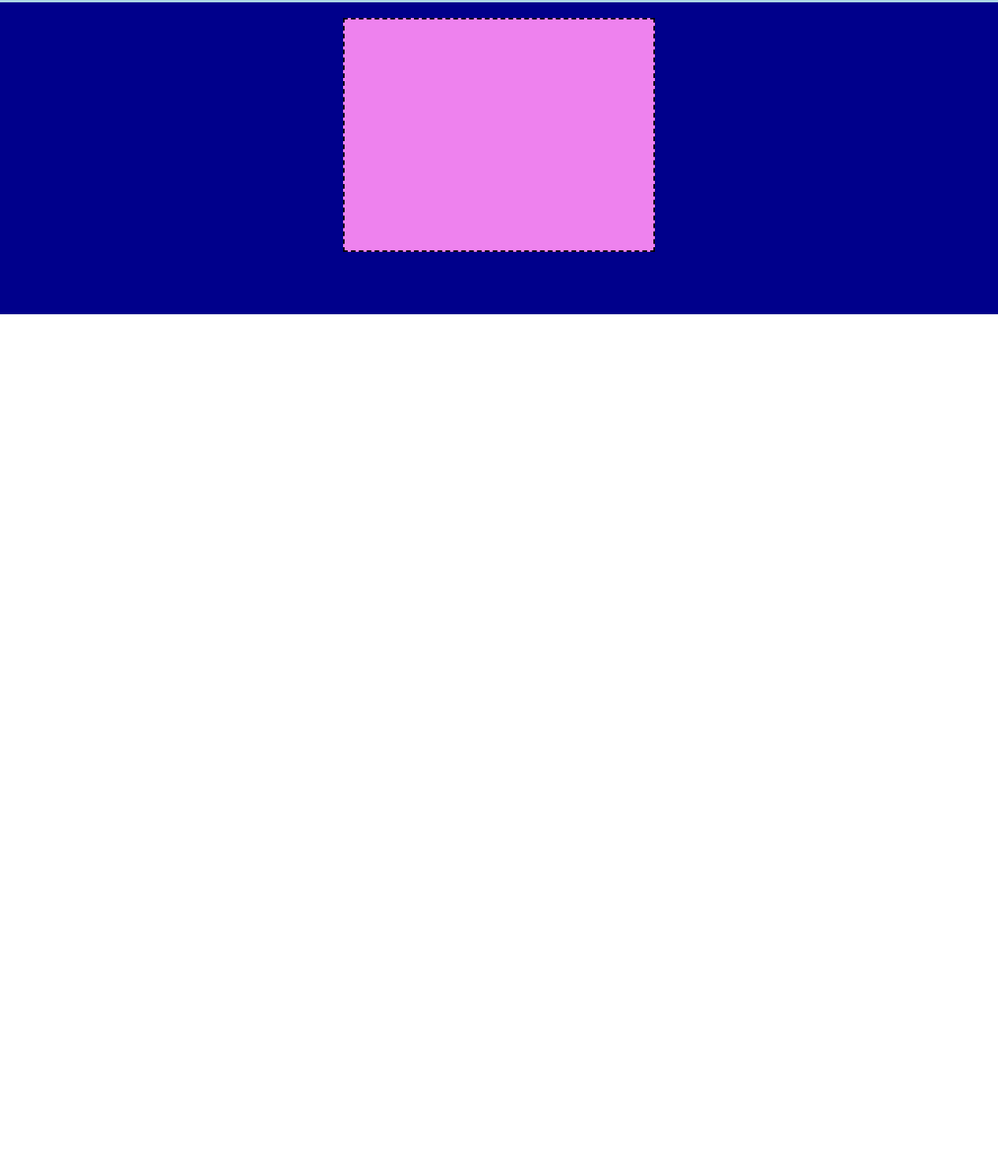
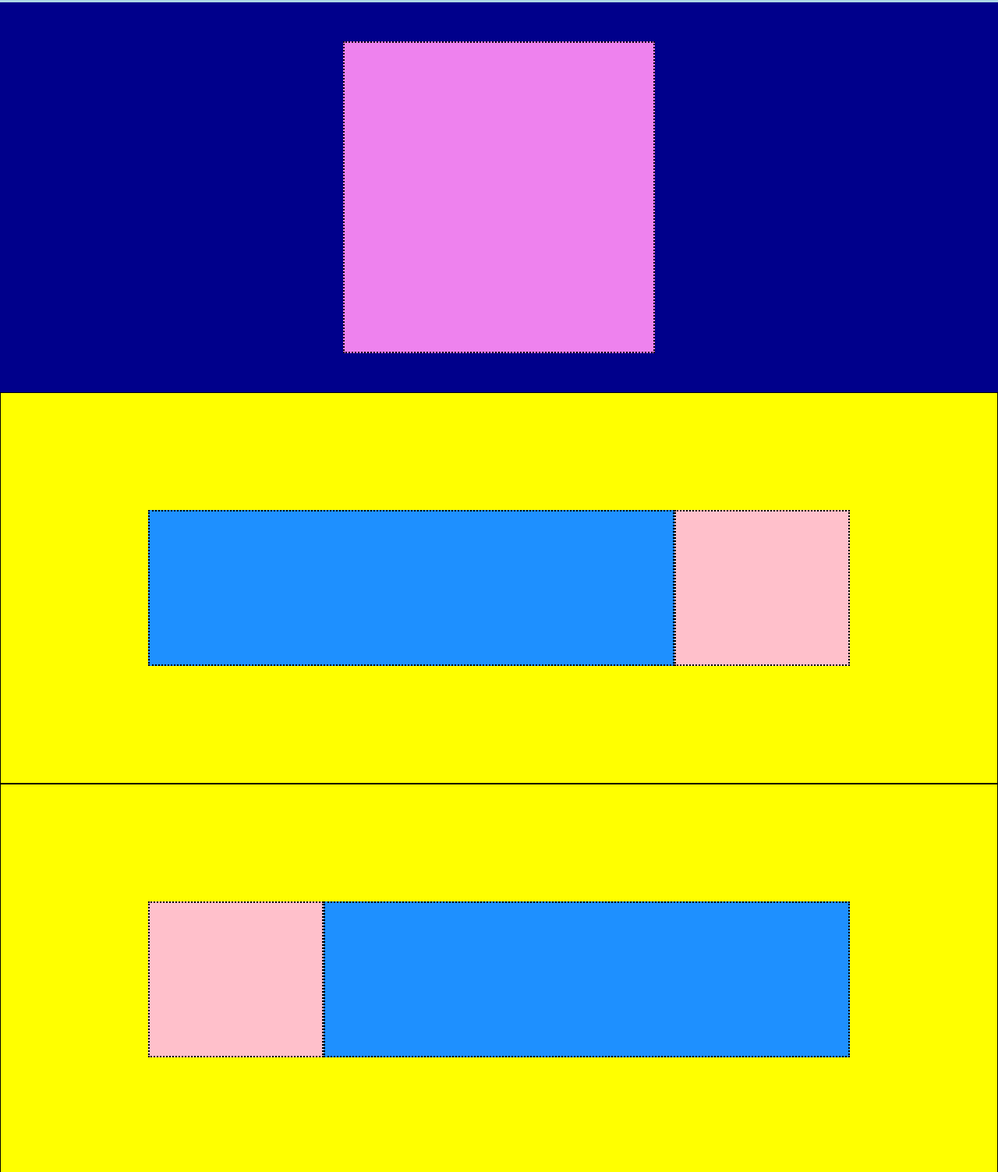
Before and after one commit to francescogentile25/htmlcss-struttura-discord, a plain HTML site: page index.html in a window 1280 px wide. Shown: the part 77-1580 px from the top of the page at 78% size. Before the commit the page ends 800 px from the top, so only its background shows below. Drawn offline with Linux system fonts and the light colour scheme.

Commit message:
FEAT main section realized

```diff
--- a/css/style.css
+++ b/css/style.css
@@ -58,19 +58,53 @@ li{
 }
 
 
-.debug main{
-    min-height: 400px;
-    background-color:#00008B;
-    padding: 20px;
+.jumbo{
+    min-height: 500px;
+    background-color: #00008B;
 }
 
 .row.jumbo{
     justify-content: center;
+    align-items: center;
+}
+
+.jumbo-image{
+    min-height: 400px;
+    min-width: 400px;
+    background-color: #EE82EE;
+    border: 2px dotted black;
+}
+.image{
+    min-height: 500px ;
+    background-color: yellow;
+    border: 1px solid black;
+}
+
+.row.intro{
+    height: 500px;
+    justify-content: center;
+    align-items: center;
+}
+
+
+.column-image{
+    background-color:#1E90FF ;
+    border: 2px dotted black;
+    min-height: 200px;
+    flex-basis: 75%;
+}
+
+.column-text{
+    min-height: 200px;
+    background-color:#FFC0CB ;
+    border: 2px dotted black;
+    flex-basis: 25%;
 
 }
-.col-jumbo{
-    border: 2px dashed black;
-    min-width: 400px;
-    min-height: 300px;
-    background-color: #EE82EE;
+
+.row.intro.reverse{
+    flex-direction: row-reverse;
+    height: 500px;
+    justify-content: center;
+    align-items: center;
 }
--- a/index.html
+++ b/index.html
@@ -7,7 +7,7 @@
     <title>Discord</title>
     <link rel="stylesheet" href="./css/style.css">
 </head>
-<div>
+
     <div class="debug">
         <header>
             <div class="container">
@@ -30,45 +30,39 @@
             </div>
         </header>
         <main>
-            <div class="container"">
-                <div class="row jumbo">
-                    <div class="col-jumbo">
-                        <div class="">
-                            <!-- <img src="" alt="jumbo"> -->
-                        </div>
+            <section class="jumbo">
+                <div class="container">
+                    <div class="row jumbo">
+                        <div class="jumbo-image"></div>
                     </div>
                 </div>
-                <div class="row">
-                    <div class="col"></div>
-                    <div class="col"></div>
-                </div>
-                <div class="row"></div>
-                <div class="row"></div>
-                <div class="row"></div>
-            </div>
-        </main>
-
-
-
-
-
-
-            <!-- <section class="presentation">
-                <div class="container-little">
+            </section>
+            <section class="image">
+                <div class="container"> <!--  gli da le dimensiouni  -->
+                    <div class="row intro"> <!-- gli da il flex -->
+                        <div class="column-image"></div>
+                        <div class="column-text"></div>
+                    </div>
                 </div>
             </section>
-            <section>
-                <div class="container"></div>
+            <section class="image">
+                <div class="container"> <!--  gli da le dimensiouni  -->
+                    <div class="row intro reverse"> <!-- gli da il flex -->
+                        <div class="column-image"></div>
+                        <div class="column-text"></div>
+                    </div>
+                </div>
             </section>
-            <section>
-                <div class="container"></div>
+            <section class="image">
+                <div class="container"> <!--  gli da le dimensiouni  -->
+                    <div class="row intro"> <!-- gli da il flex -->
+                        <div class="column-image"></div>
+                        <div class="column-text"></div>
+                    </div>
+                </div>
             </section>
-            <section>
-                <div class="container"></div>
-            </section>
-            <section>
-                <div class="container"></div>
-            </section> -->
+        </main>
     </div>
+
 </body>
 </html>
```
